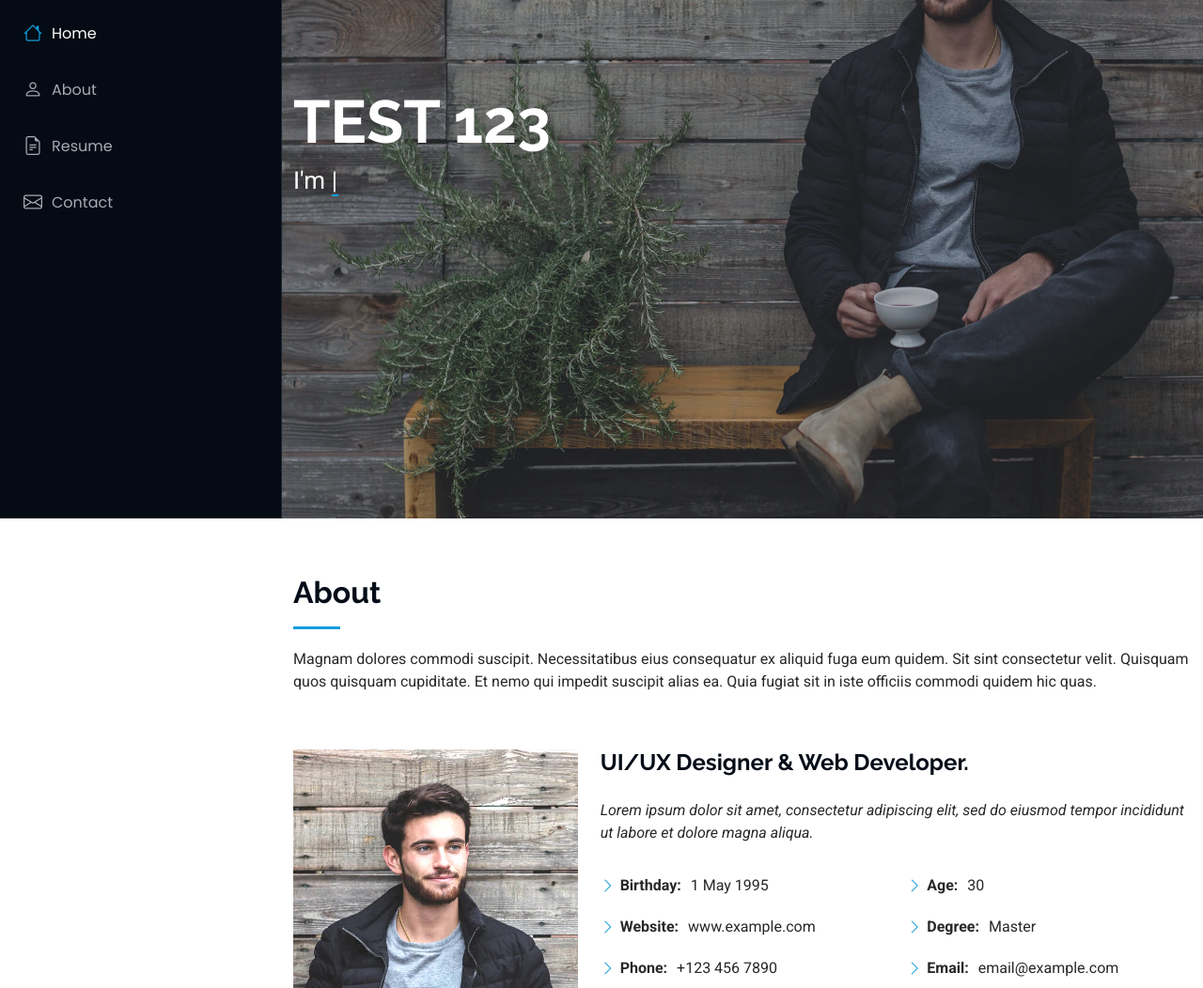
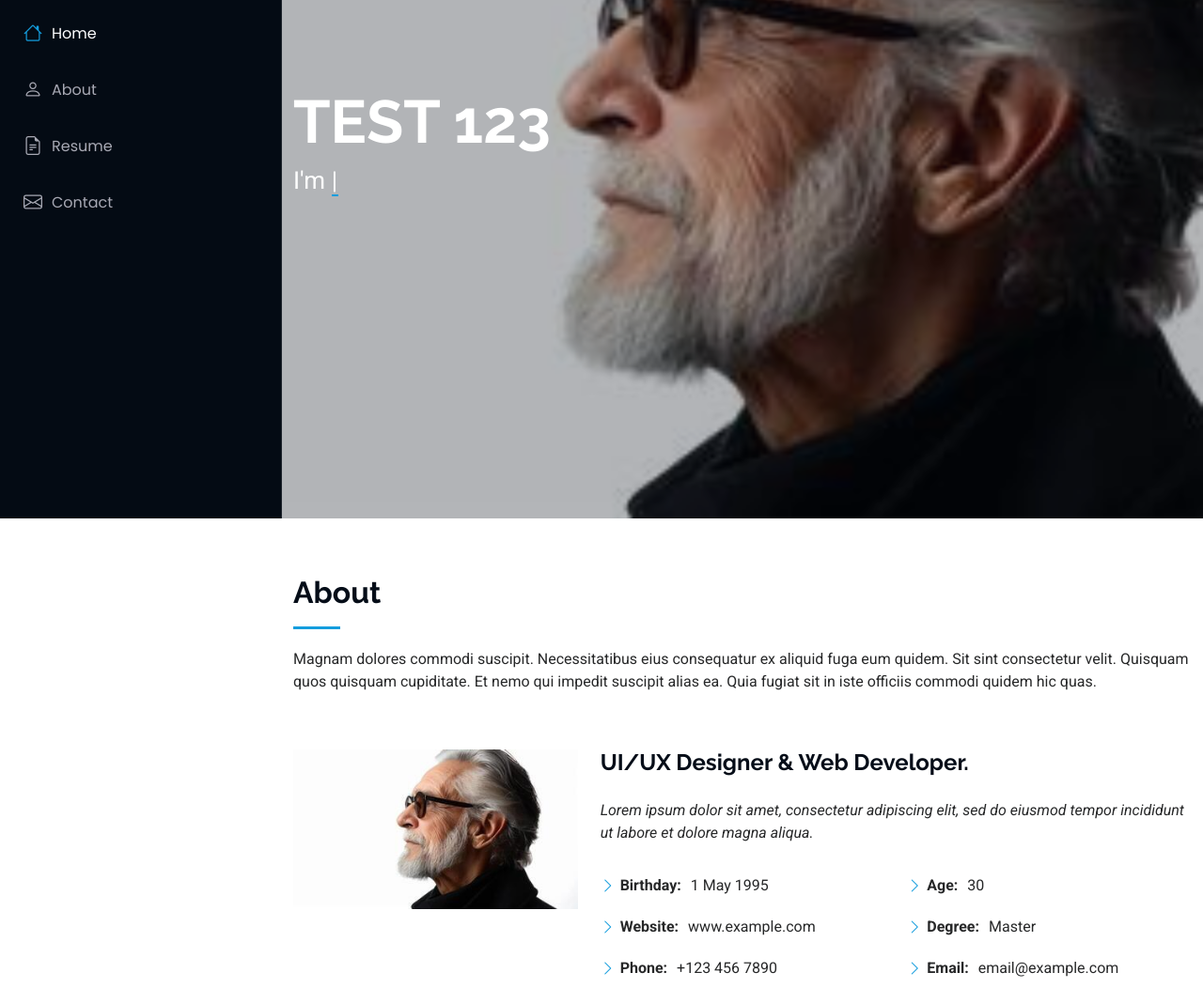
Before and after one commit to axelggonzalez/practica1, a plain HTML site: page index.html in a window 1280 px wide. Shown: the part 248-1300 px from the top of the page at 94% size. Drawn offline with Linux system fonts and the light colour scheme.

Commit message:
pruebacodigo

```diff
--- a/index.html
+++ b/index.html
@@ -75,7 +75,7 @@
     <!-- Hero Section -->
     <section id="hero" class="hero section dark-background">
 
-      <img src="assets/img/hero-bg.jpg" alt="" data-aos="fade-in" class="">
+      <img src="assets/img/oldman.jpg" alt="" data-aos="fade-in" class="">
 
       <div class="container" data-aos="fade-up" data-aos-delay="100">
         <h2>TEST 123</h2>
@@ -97,7 +97,7 @@
 
         <div class="row gy-4 justify-content-center">
           <div class="col-lg-4">
-            <img src="assets/img/my-profile-img.jpg" class="img-fluid" alt="">
+            <img src="assets/img/oldman.jpg" class="img-fluid" alt="">
           </div>
           <div class="col-lg-8 content">
             <h2>UI/UX Designer &amp; Web Developer.</h2>
```
Also changed, not shown: assets/img/oldman.jpg (added).
